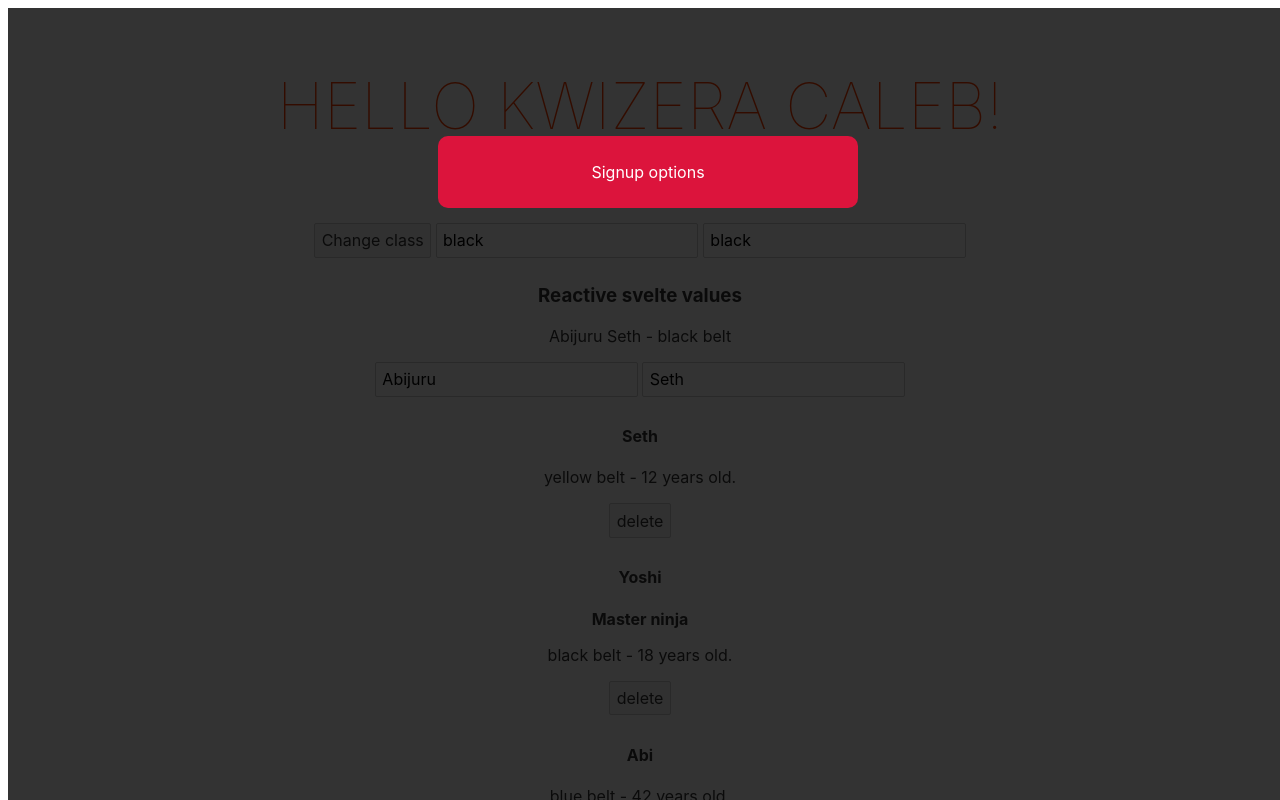
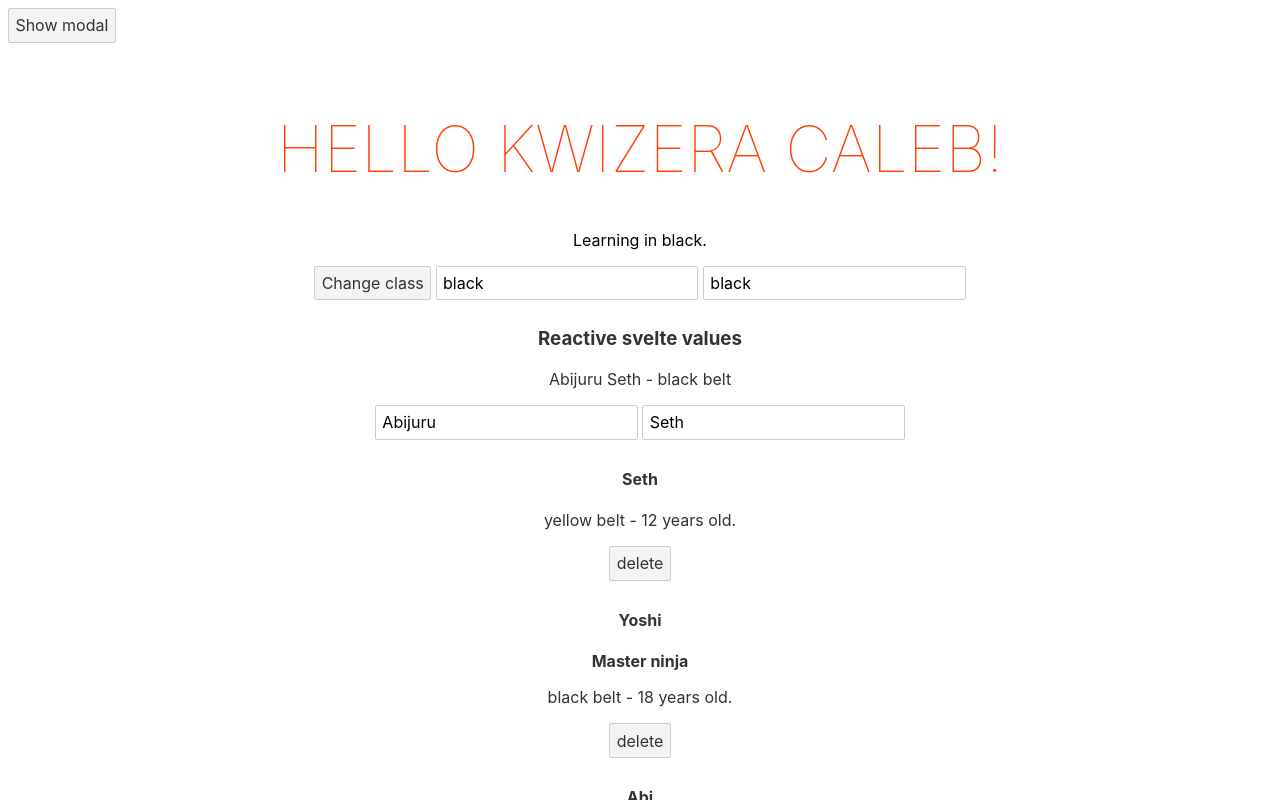
Before and after one commit to Abi-Seth/svelteapp, a Svelte app: page / in a window 1280 px wide. Shown: the top 800 px of the page. Built offline with nearby package versions, Linux system fonts and the light colour scheme.

Commit message:
New: event binding

```diff
--- a/src/App.svelte
+++ b/src/App.svelte
@@ -1,6 +1,5 @@
 <script>
 	import Modal from './Modal.svelte'
-
 
 	let name = 'Kwizera Caleb';
 	let beltColor = 'black';
@@ -42,9 +41,16 @@
 	}
 
 	let num = 5;
+
+	let showModal = false;
+
+	const toggleModal = () => {
+		showModal = !showModal;
+	}
 </script>
 
-<Modal/>
+<Modal message="Hey there men these are props" {showModal} on:click={toggleModal}/>
+<button on:click={toggleModal}>Show modal</button>
 
 <main>
 	<h1>Hello {name}!</h1>
--- a/src/Modal.svelte
+++ b/src/Modal.svelte
@@ -1,12 +1,13 @@
 <script>
-    let showModal = true;
-    let isPromo = true;
+    export let showModal = true;
+    export let isPromo = true;
+    export let message = 'default message';
 </script>
 
 {#if showModal}
-    <div class="backdrop" class:promo={isPromo}>
+    <div class="backdrop" class:promo={isPromo} on:click>
         <div class="modal">
-            <p>Signup options</p>
+            <p>{message}</p>
         </div>
     </div>
 {/if}
```
